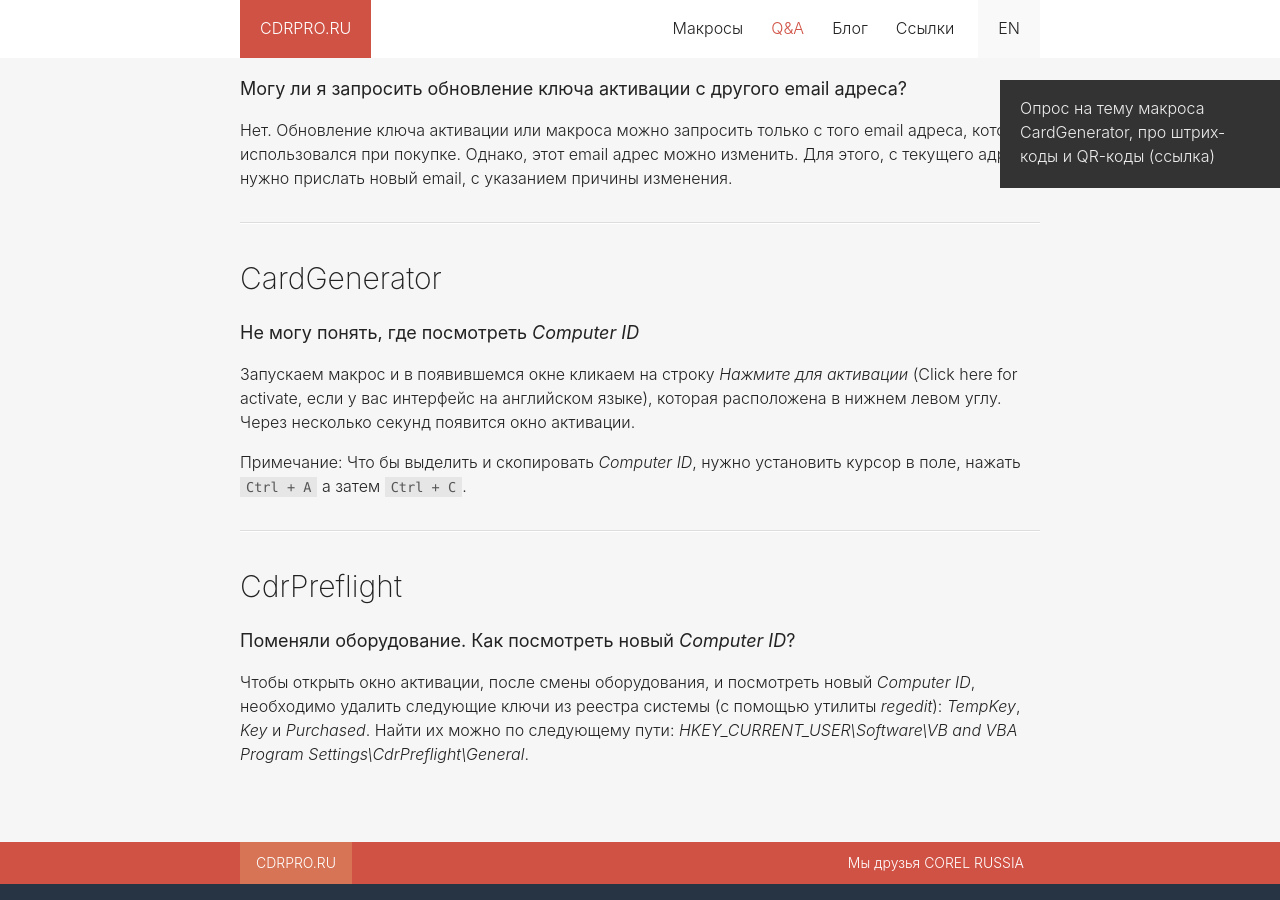
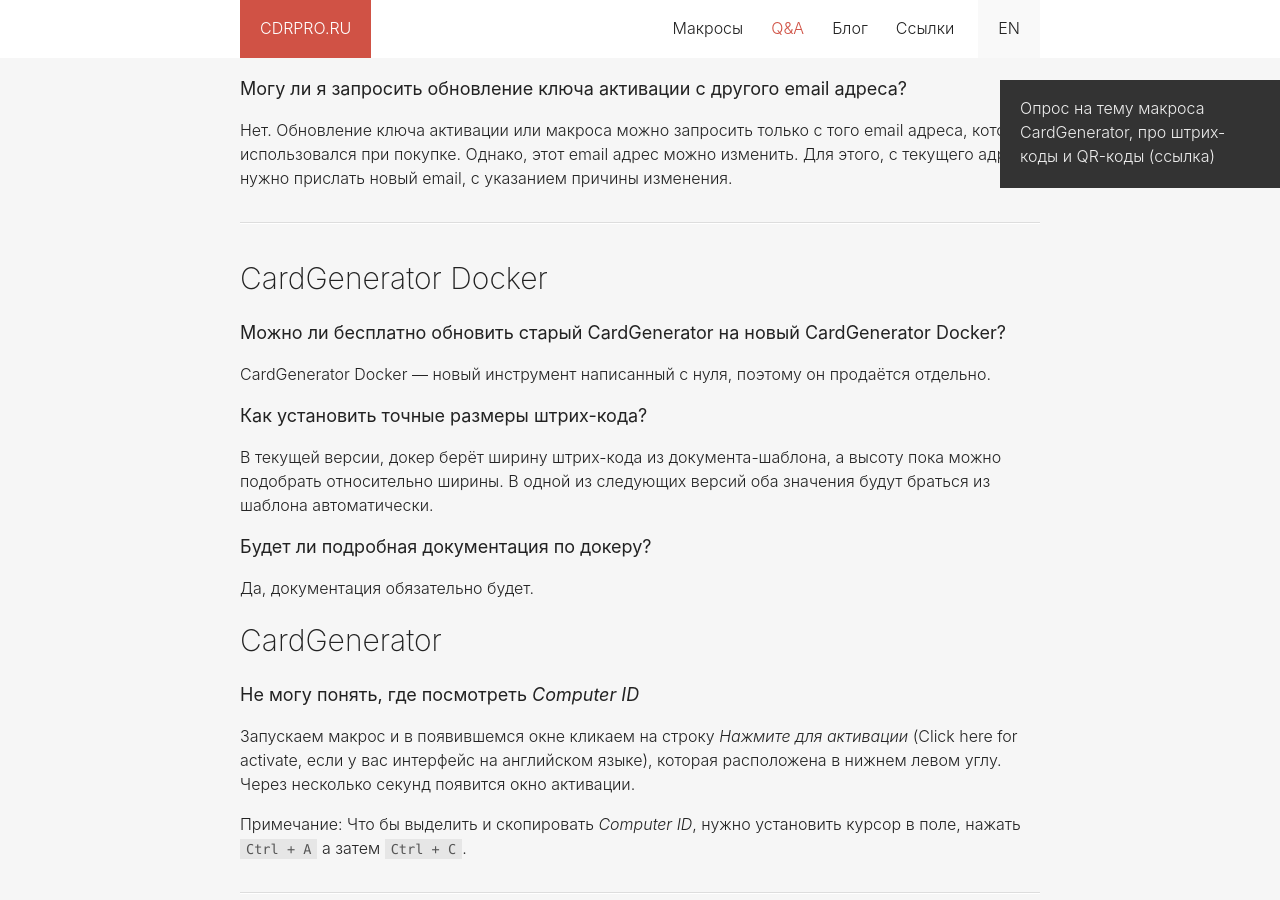
Before and after one commit to cdrpro/cdrpro.github.io, a Jekyll site: the page built from macros/question-answer.md, in a window 1280 px wide and 900 px high, scrolled down 1281 px. Built offline with Jekyll 4.4.1, drawn with Linux system fonts in a browser that asks for light colours.

Commit message:
Updated Q&A

```diff
--- a/macros/question-answer.md
+++ b/macros/question-answer.md
@@ -61,6 +61,22 @@
 
 ***
 
+## CardGenerator Docker
+
+#### Можно ли бесплатно обновить старый CardGenerator на новый CardGenerator Docker?
+
+CardGenerator Docker — новый инструмент написанный с нуля, поэтому он продаётся отдельно.
+
+#### Как установить точные размеры штрих-кода?
+
+В текущей версии, докер берёт ширину штрих-кода из документа-шаблона,
+а высоту пока можно подобрать относительно ширины.
+В одной из следующих версий оба значения будут браться из шаблона автоматически.
+
+#### Будет ли подробная документация по докеру?
+
+Да, документация обязательно будет.
+
 ## CardGenerator
 
 #### Не могу понять, где посмотреть _Computer ID_
```
